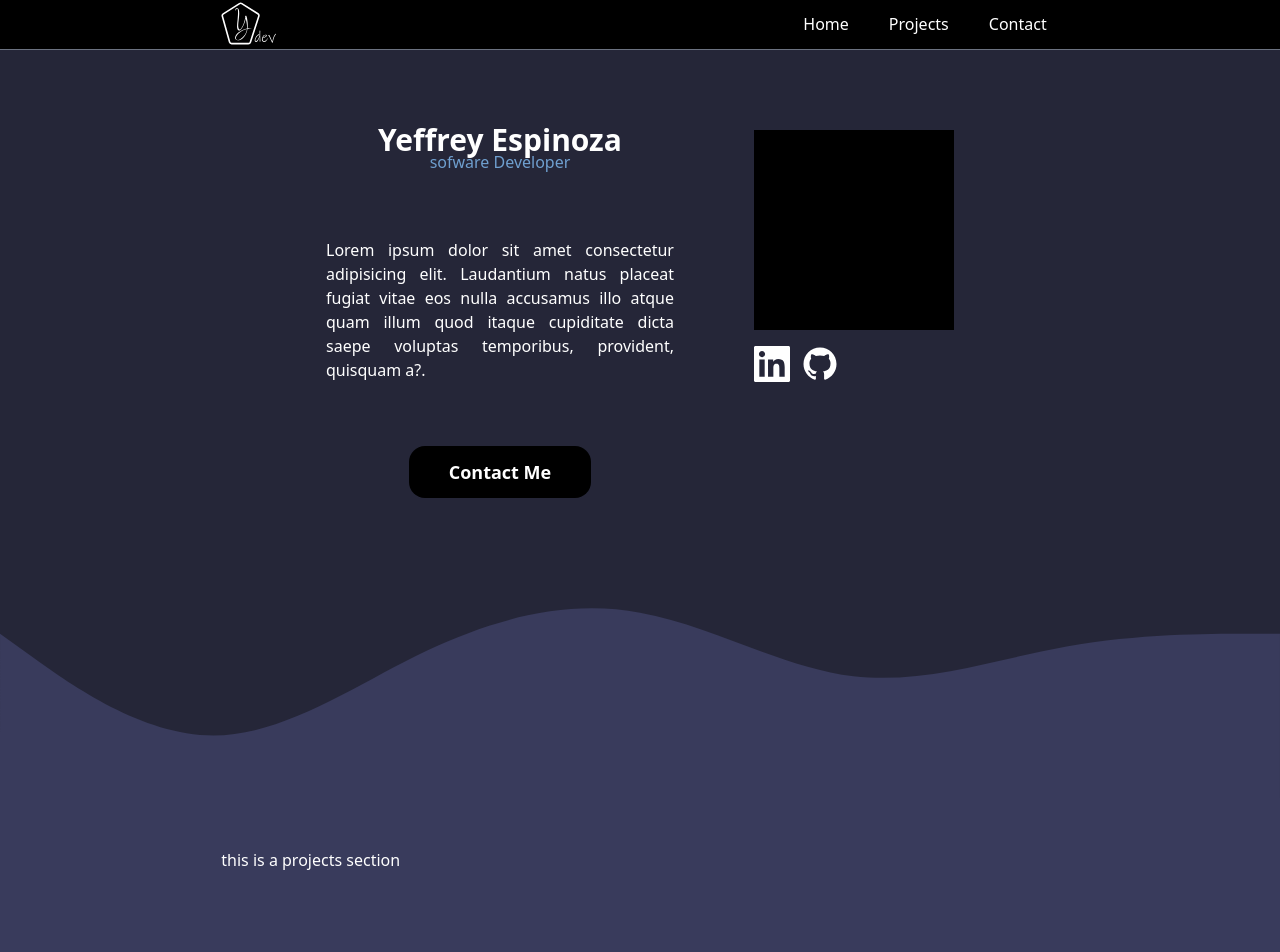
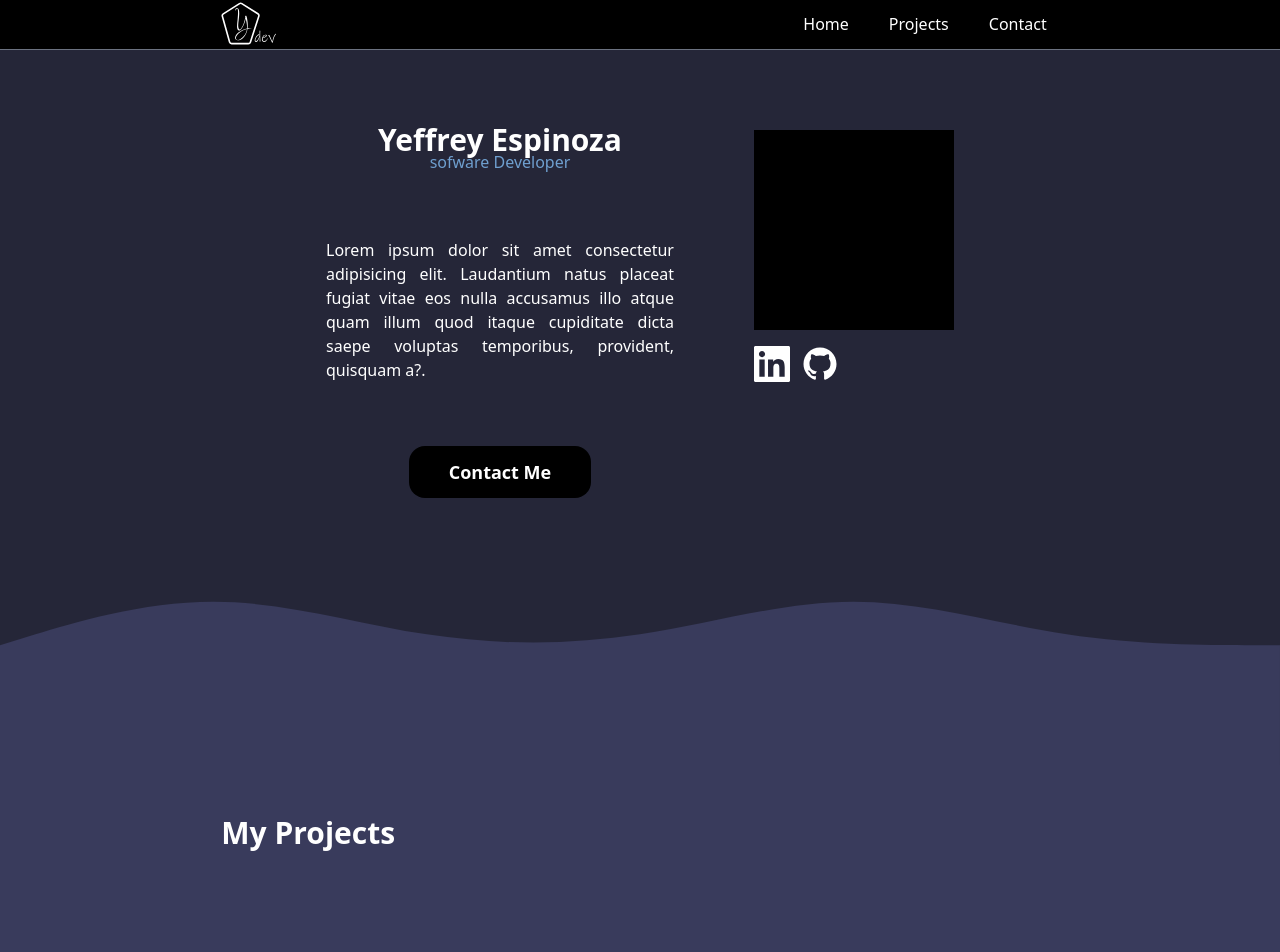
Before and after one commit to yeffreydev/portfolio, a Next.js app: page / in a window 1280 px wide. Shown: the top 952 px of the page. Built offline with nearby package versions, Linux system fonts and the light colour scheme.

Commit message:
change wave and fixed bug contact button

```diff
--- a/src/app/globals.css
+++ b/src/app/globals.css
@@ -41,30 +41,29 @@ a {
 body {
   background-color: var(--bg-color);
 }
-
 .wave {
   animation-name: wave-animation;
-  animation-duration: 3s;
+  animation-duration: 5s;
   animation-iteration-count: infinite;
   transform-origin: center;
   animation-direction: alternate;
-  animation-timing-function: linear;
+  animation-timing-function: ease-in-out;
 }
 
 @keyframes wave-animation {
   0% {
     d: path(
-      "M0,128L40,160C80,192,160,256,240,256C320,256,400,192,480,149.3C560,107,640,85,720,101.3C800,117,880,171,960,181.3C1040,192,1120,160,1200,144C1280,128,1360,128,1400,128L1440,128L1440,320L1400,320C1360,320,1280,320,1200,320C1120,320,1040,320,960,320C880,320,800,320,720,320C640,320,560,320,480,320C400,320,320,320,240,320C160,320,80,320,40,320L0,320Z"
+      "M0,160L40,176C80,192,160,224,240,224C320,224,400,192,480,176C560,160,640,160,720,176C800,192,880,224,960,224C1040,224,1120,192,1200,176C1280,160,1360,160,1400,160L1440,160L1440,320L1400,320C1360,320,1280,320,1200,320C1120,320,1040,320,960,320C880,320,800,320,720,320C640,320,560,320,480,320C400,320,320,320,240,320C160,320,80,320,40,320L0,320Z"
     );
   }
   50% {
     d: path(
-      "M0,192L40,192C80,192,160,192,240,192C320,192,400,192,480,192C560,192,640,192,720,192C800,192,880,192,960,192C1040,192,1120,192,1200,192C1280,192,1360,192,1400,192L1440,192L1440,320L1400,320C1360,320,1280,320,1200,320C1120,320,1040,320,960,320C880,320,800,320,720,320C640,320,560,320,480,320C400,320,320,320,240,320C160,320,80,320,40,320L0,320Z"
+      "M0,184L40,184C80,184,160,184,240,184C320,184,400,184,480,184C560,184,640,184,720,184C800,184,880,184,960,184C1040,184,1120,184,1200,184C1280,184,1360,184,1400,184L1440,184L1440,320L1400,320C1360,320,1280,320,1200,320C1120,320,1040,320,960,320C880,320,800,320,720,320C640,320,560,320,480,320C400,320,320,320,240,320C160,320,80,320,40,320L0,320Z"
     );
   }
   100% {
     d: path(
-      "M0,128L40,96C80,64,160,0,240,0C320,0,400,64,480,106.7C560,149,640,171,720,154.7C800,139,880,85,960,74.7C1040,64,1120,96,1200,112C1280,128,1360,128,1400,128L1440,128L1440,320L1400,320C1360,320,1280,320,1200,320C1120,320,1040,320,960,320C880,320,800,320,720,320C640,320,560,320,480,320C400,320,320,320,240,320C160,320,80,320,40,320L0,320Z"
+      "M0,160L40,144C80,128,160,96,240,96C320,96,400,128,480,144C560,160,640,160,720,144C800,128,880,96,960,96C1040,96,1120,128,1200,144C1280,160,1360,160,1400,160L1440,160L1440,320L1400,320C1360,320,1280,320,1200,320C1120,320,1040,320,960,320C880,320,800,320,720,320C640,320,560,320,480,320C400,320,320,320,240,320C160,320,80,320,40,320L0,320Z"
     );
   }
 }
--- a/src/components/HomeSection.tsx
+++ b/src/components/HomeSection.tsx
@@ -16,7 +16,7 @@ const SocialLinks = () => {
 };
 export default function HomeSection() {
   return (
-    <div id="home" className="min-h-min pb-[300px] text-center md:text-left relative pt-[50px]">
+    <div id="home" className="min-h-min flex flex-col text-center md:text-left relative pt-[50px]">
       <ContenWidth>
         <div className="flex flex-col lg:w-9/12 mx-auto  md:flex-row gap-5 md:gap-16 lg:gap-20 mt-10 md:mt-20">
           <div className="flex-1 flex flex-col gap-3 md:gap-16">
@@ -35,7 +35,9 @@ export default function HomeSection() {
               </p>
             </div>
             <div className="flex ">
-              <button className="text-lg mt-4 md:mt-0 mx-auto font-bold px-10 py-3 rounded-2xl bg-black">Contact Me</button>
+              <a href={"#contact"} className="text-lg mt-4 md:mt-0 mx-auto font-bold px-10 py-3 rounded-2xl bg-black">
+                Contact Me
+              </a>
             </div>
           </div>
           <div className=" flex flex-col gap-4">
@@ -46,7 +48,7 @@ export default function HomeSection() {
           </div>
         </div>
       </ContenWidth>
-      <div className="absolute bottom-0 -z-0 w-screen">
+      <div className="w-screen">
         <Wave fill="#393B5C" />
       </div>
     </div>
--- a/src/components/ProjectsSection.tsx
+++ b/src/components/ProjectsSection.tsx
@@ -4,7 +4,9 @@ export default function ProjectsSection() {
   return (
     <div id="projects" className="relative min-h-screen bg-[#393B5C] pt-[50px]">
       <ContenWidth>
-        <h1>this is a projects section </h1>
+        <div>
+          <h1 className="text-3xl font-bold">My Projects </h1>
+        </div>
       </ContenWidth>
       <div className="absolute bottom-0 w-screen">
         <Wave fill="#252638" />
--- a/src/ui/Wave.tsx
+++ b/src/ui/Wave.tsx
@@ -1,11 +1,11 @@
 export default function Wave({ fill, className }: { fill: string; className?: string }) {
   return (
-    <svg xmlns="http://www.w3.org/2000/svg" viewBox="0 0 1440 320" className={`wave ${className}`}>
+    <svg width={"100%"} xmlns="http://www.w3.org/2000/svg" viewBox="0 0 1440 300" className={`wave ${className}`}>
       <path
         className="wave"
         fill={fill}
         fillOpacity="1"
-        d="M0,128L40,160C80,192,160,256,240,256C320,256,400,192,480,149.3C560,107,640,85,720,101.3C800,117,880,171,960,181.3C1040,192,1120,160,1200,144C1280,128,1360,128,1400,128L1440,128L1440,320L1400,320C1360,320,1280,320,1200,320C1120,320,1040,320,960,320C880,320,800,320,720,320C640,320,560,320,480,320C400,320,320,320,240,320C160,320,80,320,40,320L0,320Z"
+        d="M0,160L40,160C80,160,160,160,240,160C320,160,400,160,480,160C560,160,640,160,720,160C800,160,880,160,960,160C1040,160,1120,160,1200,160C1280,160,1360,160,1400,160L1440,160L1440,320L1400,320C1360,320,1280,320,1200,320C1120,320,1040,320,960,320C880,320,800,320,720,320C640,320,560,320,480,320C400,320,320,320,240,320C160,320,80,320,40,320L0,320Z"
       ></path>
     </svg>
   );
```
